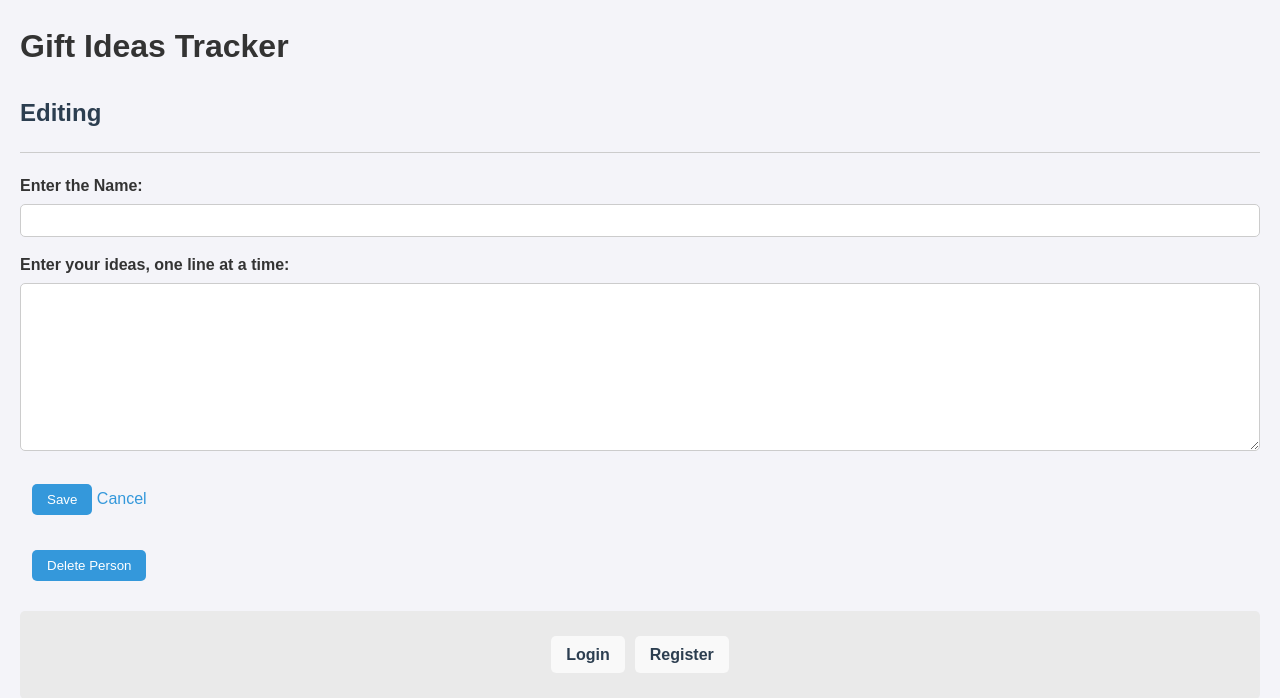
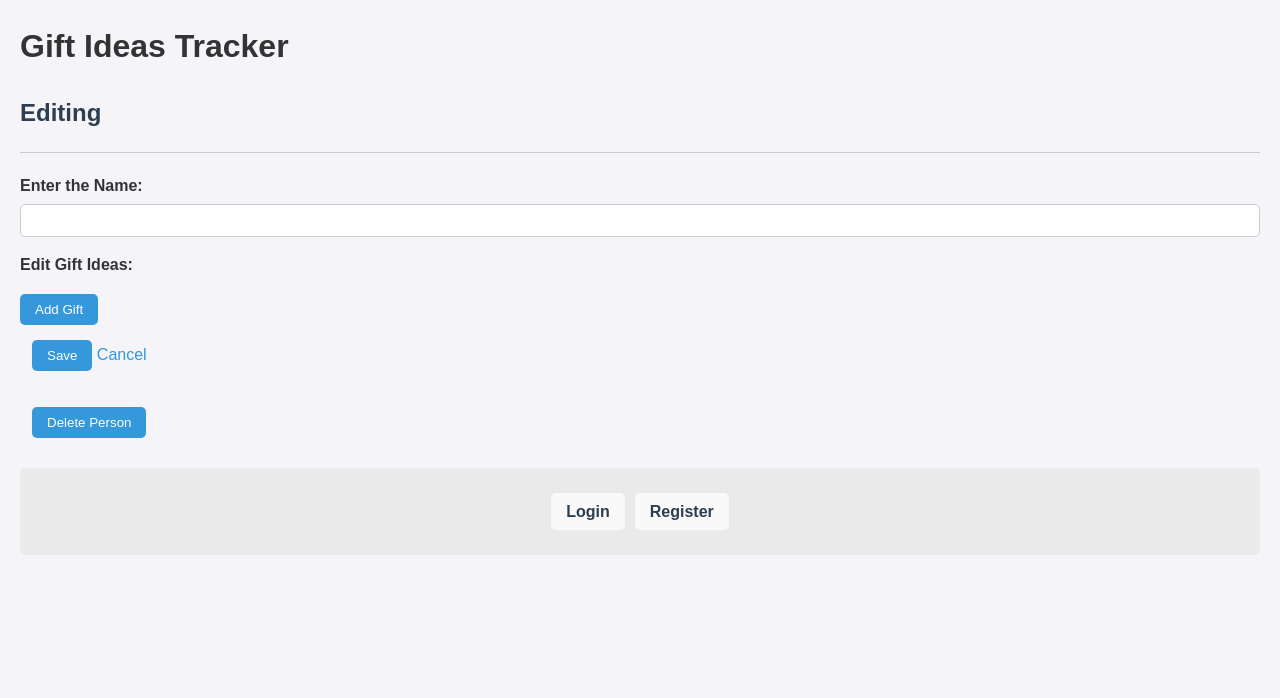
Before and after one commit to c-lamar-fullmer/gift_ideas_final, a Flask app: template templates/edit_person.html in a window 1280 px wide. Shown: the top 698 px of the page. Run offline with Flask 3, Linux system fonts and the light colour scheme; the template is opened without the code that fills it, so the values that code supplies are empty; some libraries are stand-ins or nearby versions.

Commit message:
edit by individual gifts

```diff
--- a/app.py
+++ b/app.py
@@ -129,7 +129,7 @@ def edit_person(id):
         return redirect(url_for('login'))
 
     # Retrieve the person's data along with their gifts
-    person = g.storage.find_person_with_gifts(id, g.user_id, page=1, gifts_per_page=100)  # Adjust gifts_per_page as needed
+    person = g.storage.find_person_with_gifts(id, g.user_id, page=1, gifts_per_page=100)
 
     # If person not found, display an error and redirect to the homepage
     if not person:
@@ -138,29 +138,28 @@ def edit_person(id):
 
     # (POST request) Handle the form submission when editing a person
     if request.method == "POST":
+        print(request.form)  # Print all form data
+        print(request.form.getlist('gifts[]'))  # Print the list of gifts
         # Get the updated name and gift list from the form
         new_name = request.form['name'].strip()
-        gift_lst = parse_gift_list(request.form["gift_lst"].strip())
+        gift_lst = [gift.strip() for gift in request.form.getlist('gifts[]') if gift.strip()]
+        print(f"Submitted gifts: {gift_lst}")  # Debugging
 
         # Validate the updated person data
         error = g.storage.validate_person(new_name, gift_lst, g.user_id, exclude_id=id)
-        # If validation error, display it and re-render the edit form
         if error:
             flash(error, "error")
-            formatted_gift_lst = '\n'.join(person['gift_lst'])
             return render_template(
-                'edit_person.html', id=id, name=person['name'], gift_lst=formatted_gift_lst
+                'edit_person.html', id=id, name=person['name'], gift_lst=person['gift_lst']
             )
 
         # Update the person's information in the database
         g.storage.update_person(person, new_name, gift_lst, g.user_id)
-        # Display a success message and redirect to the person's details page
         flash(f"{new_name} has been modified.", "success")
         return redirect(url_for('person', id=id))
 
     # (GET request) Render the form for editing an existing person
-    formatted_gift_lst = '\n'.join(person['gift_lst'])
-    return render_template('edit_person.html', id=id, name=person['name'], gift_lst=formatted_gift_lst)
+    return render_template('edit_person.html', id=id, name=person['name'], gift_lst=person['gift_lst'])
 
 @app.route("/<int:id>/delete", methods=["POST"])
 def delete_person(id):
--- a/templates/edit_person.html
+++ b/templates/edit_person.html
@@ -18,17 +18,25 @@
             <label for="name">Enter the Name:</label>
         </dt>
         <dd>
-            <!-- 'value' pre-fills the input field with the current name -->
             <input type="text" name="name" value="{{ name }}" size="50">
         </dd>
 
-        <!-- editing the person's gift ideas -->
+        <!-- Editing the person's gift ideas -->
         <dt>
-            <label for="gift_lst">Enter your ideas, one line at a time:</label>
+            <label for="gifts">Edit Gift Ideas:</label>
         </dt>
         <dd>
-            <!-- 'gift_lst' pre-fills with the current list of gift ideas -->
-            <textarea name="gift_lst" rows="10" cols="50">{{ gift_lst }}</textarea>
+            <ul id="gift-list">
+                <!-- Loop through the list of gifts -->
+                {% for gift in gift_lst %}
+                <li>
+                    <input type="text" name="gifts[]" value="{{ gift }}" size="50">
+                    <button type="button" class="delete-gift">Delete</button>
+                </li>
+                {% endfor %}
+            </ul>
+            <!-- Button to add a new gift -->
+            <button type="button" id="add-gift">Add Gift</button>
         </dd>
     </dl>
     <fieldset>
@@ -43,9 +51,28 @@
 <!-- Form to delete person -->
 <form class="delete-form" action="{{ url_for('delete_person', id=id) }}" method="post">
     <fieldset>
-        <!-- Submit button to delete the person -->
         <input type="submit" value="Delete Person">
     </fieldset>
 </form>
 </div>
+
+<script>
+    // JavaScript to handle adding and deleting gifts dynamically
+    document.getElementById('add-gift').addEventListener('click', function() {
+        const giftList = document.getElementById('gift-list');
+        const newGift = document.createElement('li');
+        newGift.innerHTML = `
+            <input type="text" name="gifts[]" value="" size="50">
+            <button type="button" class="delete-gift">Delete</button>
+        `;
+        giftList.appendChild(newGift);
+    });
+
+    document.getElementById('gift-list').addEventListener('click', function(event) {
+        if (event.target.classList.contains('delete-gift')) {
+            const giftItem = event.target.closest('li');
+            giftItem.remove();
+        }
+    });
+</script>
 {% endblock %}
```
Also changed, not shown: templates/edit_gifts.html (added), templates/edit_name.html (added).
